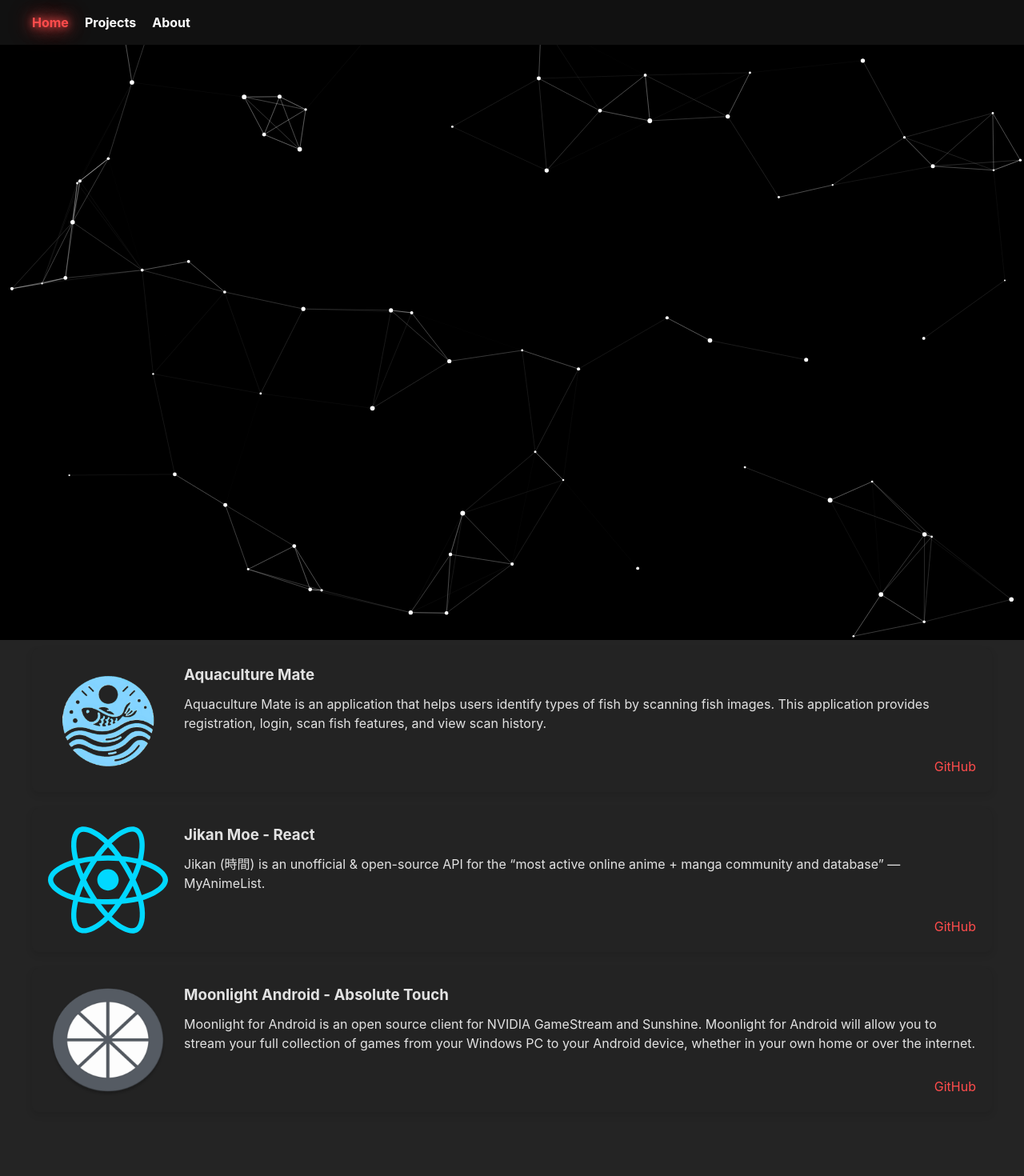
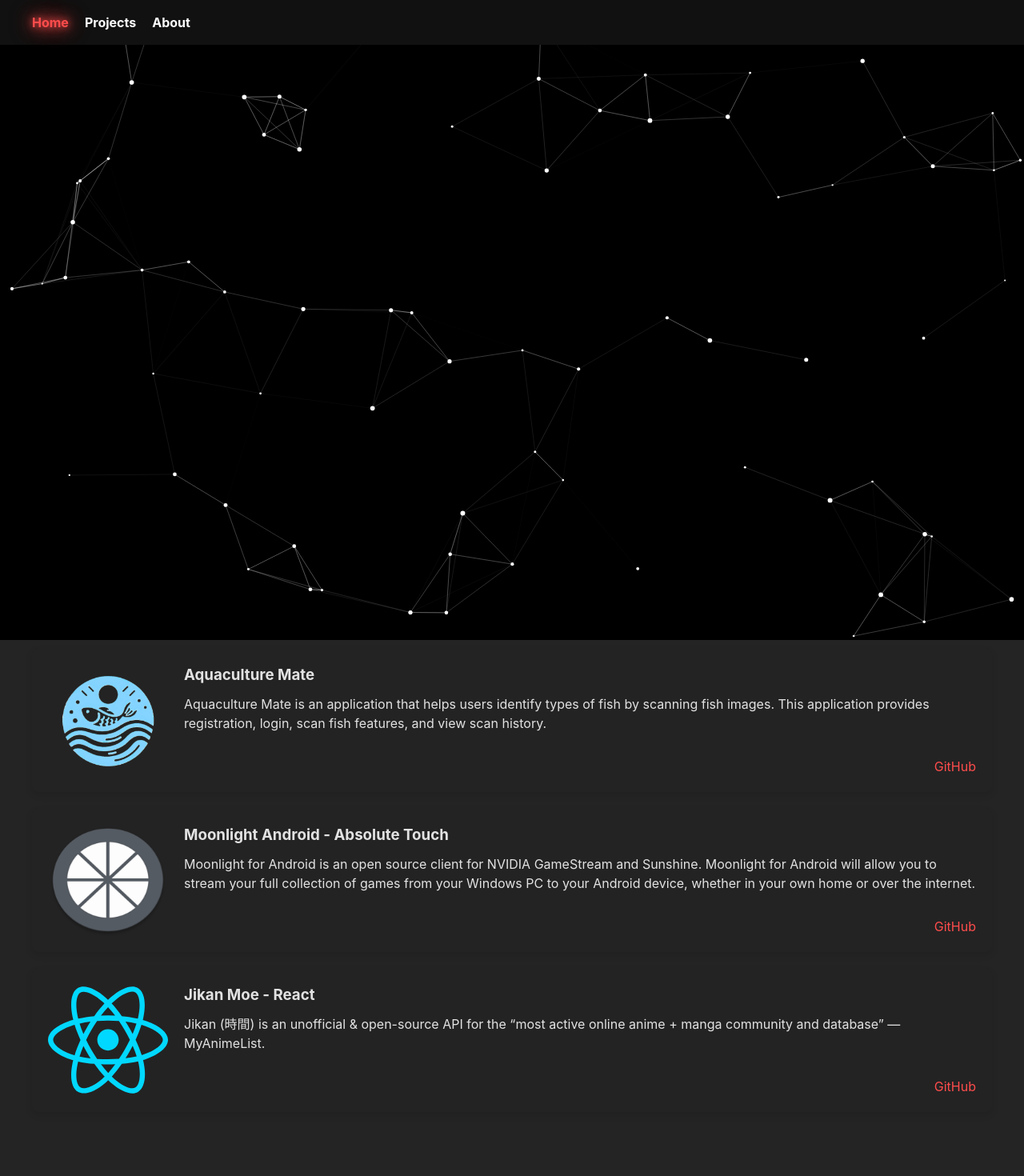
Before and after one commit to MuhamadRifkii/MuhamadRifkii.github.io, a React (Vite) app: page / in a window 1280 px wide. Shown: the top 1470 px of the page at 80% size. Built offline with nearby package versions, Linux system fonts and the light colour scheme.

Commit message:
adjust typing animation speed

```diff
--- a/src/sections/Home.jsx
+++ b/src/sections/Home.jsx
@@ -10,14 +10,14 @@ function Home() {
           <TypeAnimation
             sequence={[
               "Welcome to my Website!",
-              500,
+              2500,
               "I'm a Web Developer",
-              500,
+              1000,
               "I'm a Mobile Developer",
-              500,
+              1000,
             ]}
             wrapper="span"
-            speed={250}
+            speed={50}
             style={{ fontSize: "2em", display: "inline-block" }}
             repeat={Infinity}
           />
--- a/src/sections/Projects.jsx
+++ b/src/sections/Projects.jsx
@@ -14,23 +14,6 @@ function Projects() {
           </p>
           <a
             href="https://github.com/C241-PS258/AquaQulture"
-            target="_blank"
-            rel="noopener noreferrer"
-          >
-            GitHub
-          </a>
-        </div>
-      </div>
-      <div className="container-projects">
-        <img className="logo" src="/assets/react.svg" alt="Jikan Moe" />
-        <div>
-          <h3>Jikan Moe - React</h3>
-          <p>
-            Jikan (時間) is an unofficial & open-source API for the “most active
-            online anime + manga community and database” — MyAnimeList.
-          </p>
-          <a
-            href="https://github.com/MuhamadRifkii/jikan-moe-react"
             target="_blank"
             rel="noopener noreferrer"
           >
@@ -57,6 +40,23 @@ function Projects() {
           </a>
         </div>
       </div>
+      <div className="container-projects">
+        <img className="logo" src="/assets/react.svg" alt="Jikan Moe" />
+        <div>
+          <h3>Jikan Moe - React</h3>
+          <p>
+            Jikan (時間) is an unofficial & open-source API for the “most active
+            online anime + manga community and database” — MyAnimeList.
+          </p>
+          <a
+            href="https://github.com/MuhamadRifkii/jikan-moe-react"
+            target="_blank"
+            rel="noopener noreferrer"
+          >
+            GitHub
+          </a>
+        </div>
+      </div>
     </section>
   );
 }
```
